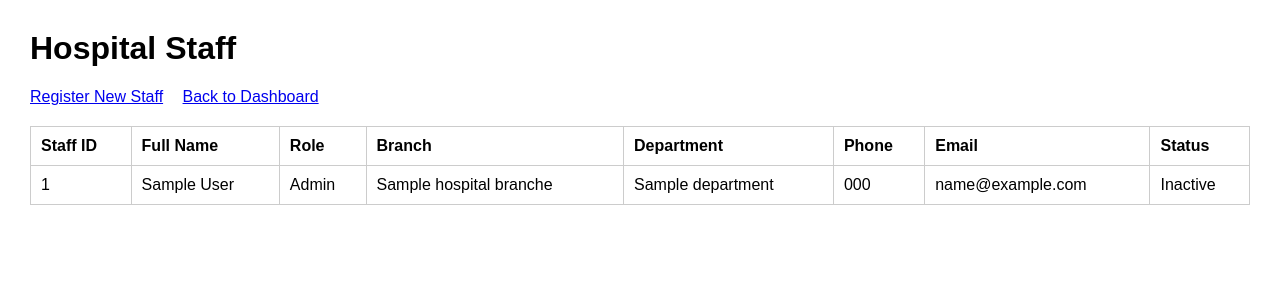
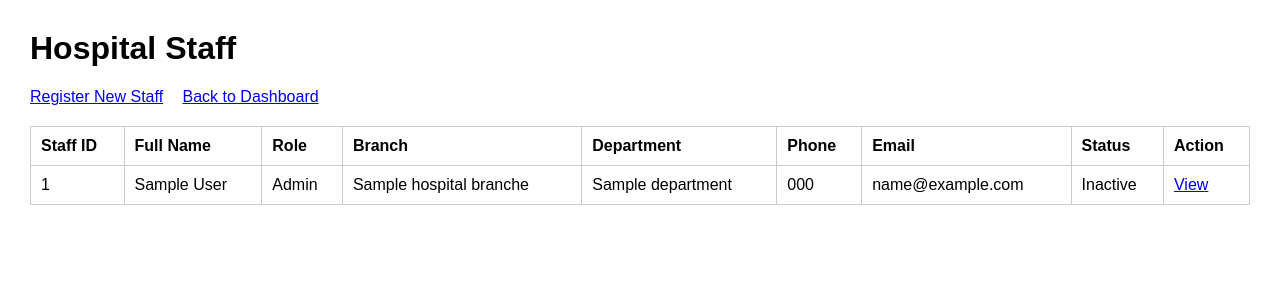
Before and after one commit to ejembiedwin36-oss/DrugReminder, a Flask app: template templates/staff_list.html in a window 1280 px wide. Shown: the top 300 px of the page. Run offline with Flask 3, Linux system fonts and the light colour scheme; the template is opened without the code that fills it: most values are stand-ins (such as "Sample title", 1, 10 or a date in 2020); parts of the project's set-up code (start-up, migrations or seed data) failed here and were passed over.

Commit message:
Link staff list to staff detail pages

```diff
--- a/templates/staff_list.html
+++ b/templates/staff_list.html
@@ -28,7 +28,7 @@
             <thead>
                 <tr>
                     <th>Staff ID</th><th>Full Name</th><th>Role</th><th>Branch</th>
-                    <th>Department</th><th>Phone</th><th>Email</th><th>Status</th>
+                    <th>Department</th><th>Phone</th><th>Email</th><th>Status</th><th>Action</th>
                 </tr>
             </thead>
             <tbody>
@@ -42,6 +42,7 @@
                         <td>{{ staff.phone or '-' }}</td>
                         <td>{{ staff.email or '-' }}</td>
                         <td>{% if staff.is_active %}Active{% else %}Inactive{% endif %}</td>
+                        <td><a href="{{ url_for('staff_detail', hospital_id=hospital_id, staff_record_id=staff.id) }}">View</a></td>
                     </tr>
                 {% endfor %}
             </tbody>
```
